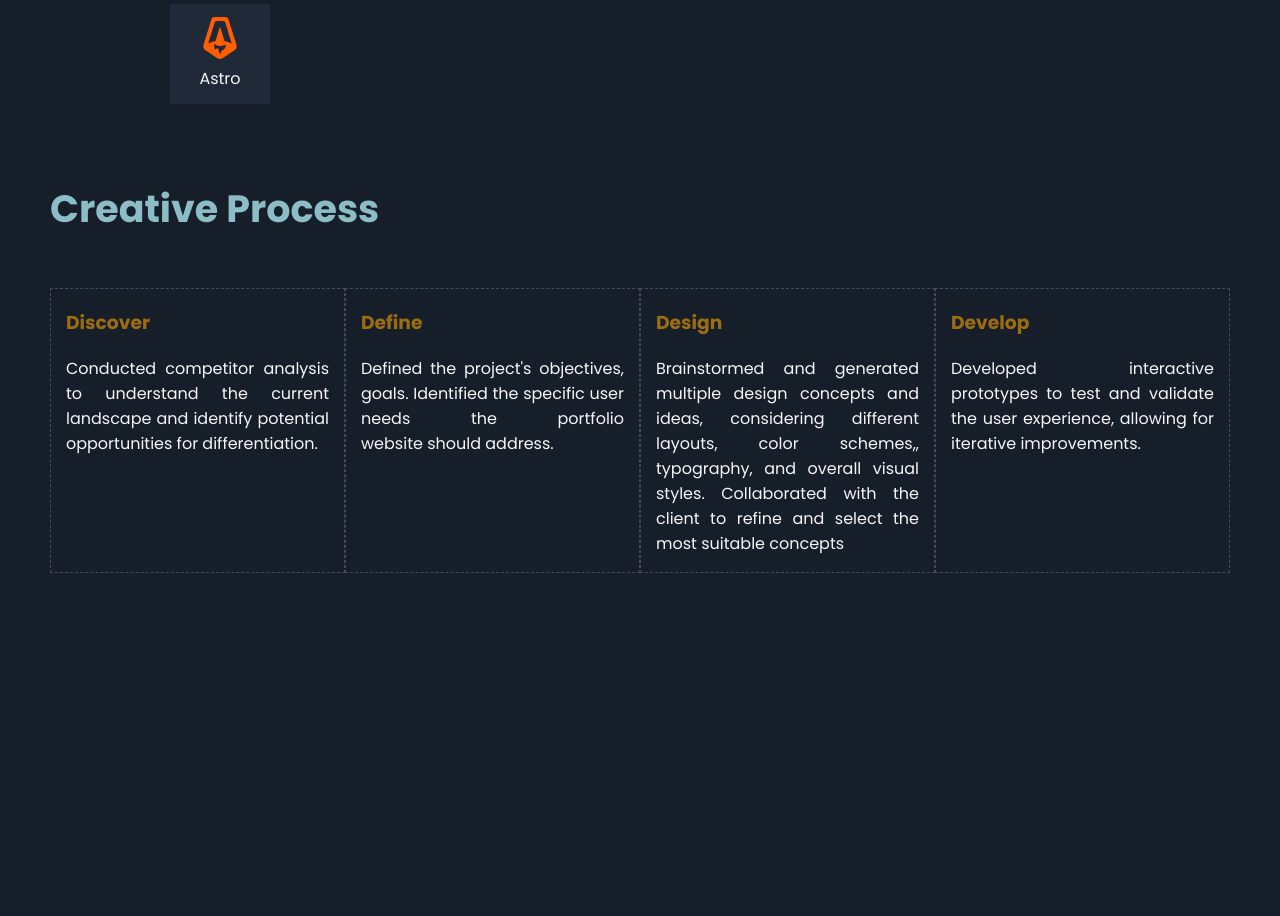
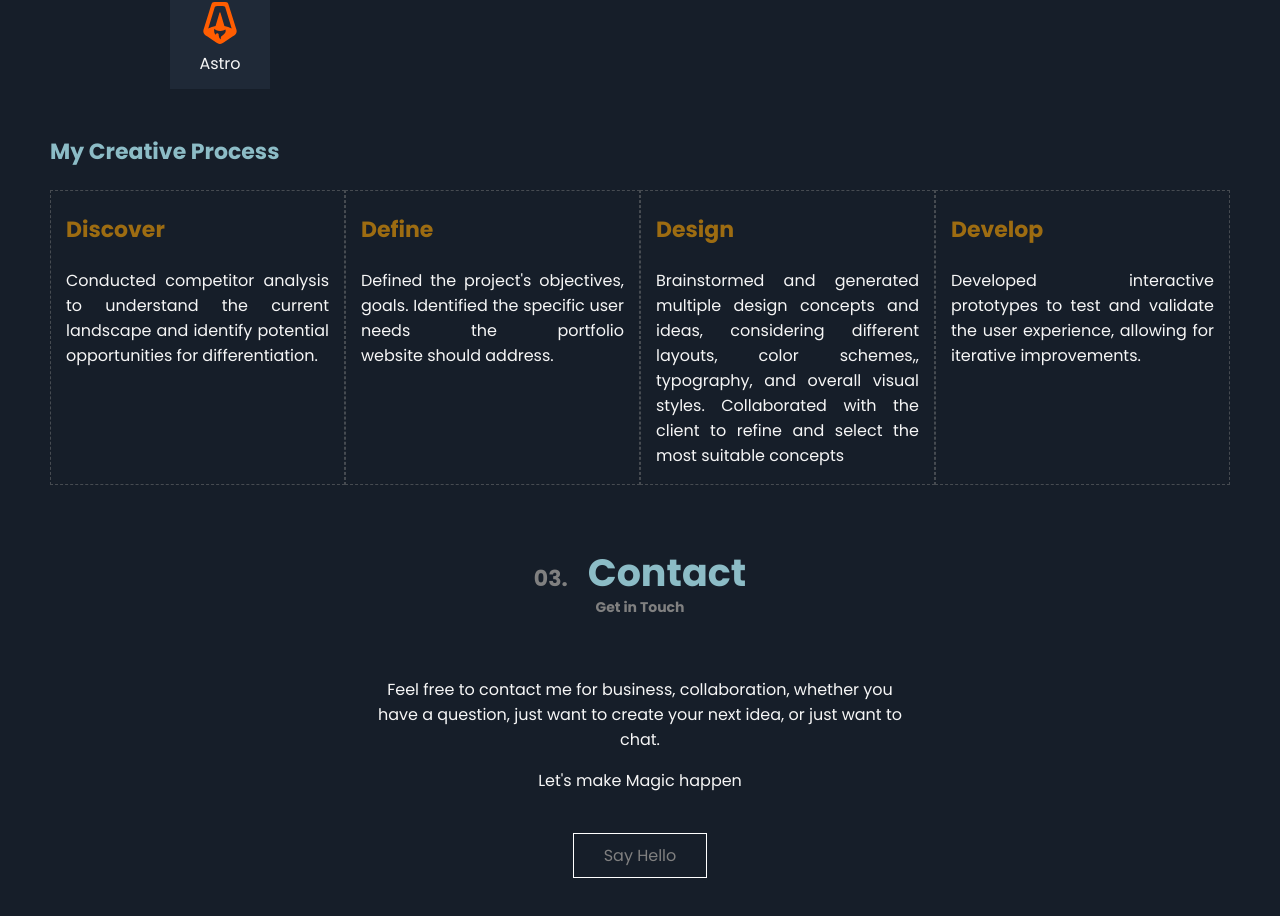
Before and after one commit to Evaloper/portfolio, a React (Vite) app: page / in a window 1280 px wide. Shown: the part 1392-2308 px from the top of the page. Before the commit the page ends 1965 px from the top, so only its background shows below. Built offline with nearby package versions, Linux system fonts and the light colour scheme.

Commit message:
Contact added

```diff
--- a/src/App.jsx
+++ b/src/App.jsx
@@ -1,4 +1,5 @@
 import AboutMe from './components/AboutMe'
+import Contact from './components/Contact'
 import Header from './components/Header'
 import Hero from './components/Hero'
 import TheProcess from './components/TheProcess'
@@ -11,6 +12,7 @@ function App() {
       <Hero />
       <AboutMe />
       <TheProcess />
+      <Contact />
     </>
   )
 }
--- a/src/components/AboutMe/index.scss
+++ b/src/components/AboutMe/index.scss
@@ -12,29 +12,6 @@
   }
 }
 
-h2 {
-  padding: 20px 0;
-}
-
-h2 .span {
-  padding-right: 20px;
-  color: grey;
-  font-size: 38px;
-
-  @media screen and (max-width: 800px) {
-    font-size: 30px;
-  }
-}
-
-h2 {
-  font-size: 38px;
-  color: #ccd6f6;
-  opacity: 1;
-
-  @media screen and (max-width: 800px) {
-    font-size: 30px;
-  }
-}
 .aboutme-details {
   display: flex;
   justify-content: space-around;
--- /dev/null
+++ b/src/components/Contact/index.jsx
@@ -0,0 +1,21 @@
+import React from 'react'
+import './index.scss'
+
+const Contact = () => {
+    return (
+        <div className='contact-div'>
+            <h2><span className='span'>03.</span>Contact<br /> <span className='sub-heading'>Get in Touch</span></h2>
+            <div>
+                <p>
+                    Feel free to contact me for business, collaboration,
+                    whether you have a question, just want to create
+                    your next idea, or just want to chat.
+                </p>
+                <p className='magic'>Let's make Magic happen</p>
+            </div>
+            <a href="mailto:oghenefejirogbaje@gmail.com" rel='noopener noreferrer' className='email-link' target='_blank'>Say Hello</a>
+        </div>
+    )
+}
+
+export default Contact
--- /dev/null
+++ b/src/components/Contact/index.scss
@@ -0,0 +1,39 @@
+.contact-div {
+  padding: 0 50px;
+  color: #f6f6f6;
+  text-align: center;
+  width: 50%;
+  margin: 50px auto;
+
+  @media screen and (max-width: 1024px) {
+    width: 70%;
+    margin: 50px auto;
+    line-height: 28px;
+  }
+
+  @media screen and (max-width: 600px) {
+    width: 100%;
+  }
+
+  div {
+    margin-bottom: 50px;
+  }
+}
+
+.sub-heading {
+  font-size: 14px;
+  color: gray;
+}
+.email-link {
+  color: gray;
+  background-color: transparent;
+  border: 1px solid #ffffff;
+  padding: 10px 30px;
+  line-height: 1;
+  text-decoration: none;
+  cursor: pointer;
+}
+
+.email-link:hover {
+  color: orange;
+}
--- a/src/components/TheProcess/index.jsx
+++ b/src/components/TheProcess/index.jsx
@@ -4,7 +4,7 @@ import './index.scss'
 const TheProcess = () => {
     return (
         <div className='process-div'>
-            <h2>Creative Process</h2>
+            <h3>My Creative Process</h3>
             <div className='ds-div'>
                 <div className='discover ds'>
                     <h3 className='header-3'>Discover</h3>
--- a/src/components/TheProcess/index.scss
+++ b/src/components/TheProcess/index.scss
@@ -3,11 +3,16 @@
   padding: 0 50px;
 
   @media screen and (max-width: 1250px) {
-    padding: 120px 50px;
+    padding: 120px 50px 50px 50px;
   }
 
   @media screen and (max-width: 800px) {
-    padding: 200px 50px;
+    padding: 200px 50px 50px 50px;
+  }
+
+  h3 {
+    color: #afeaf4c6;
+    font-size: 22px;
   }
 }
 
--- a/src/index.css
+++ b/src/index.css
@@ -19,11 +19,31 @@ body {
 }
 
 h2 {
+  padding: 28px 0;
   font-size: 38px;
   color: #afeaf4c6;
   opacity: 1;
+  line-height: 20px;
+}
 
-  @media screen and (max-width: 800px) {
+h2 .span {
+  padding-right: 20px;
+  color: grey;
+  font-size: 22px;
+}
+
+@media screen and (max-width: 800px) {
+  h2 {
     font-size: 30px;
   }
+
+  h2 .span {
+    font-size: 18px;
+  }
 }
+
+@media screen and (max-width: 485px) {
+  h2 {
+    font-size: 28px;
+  }
+}
```
